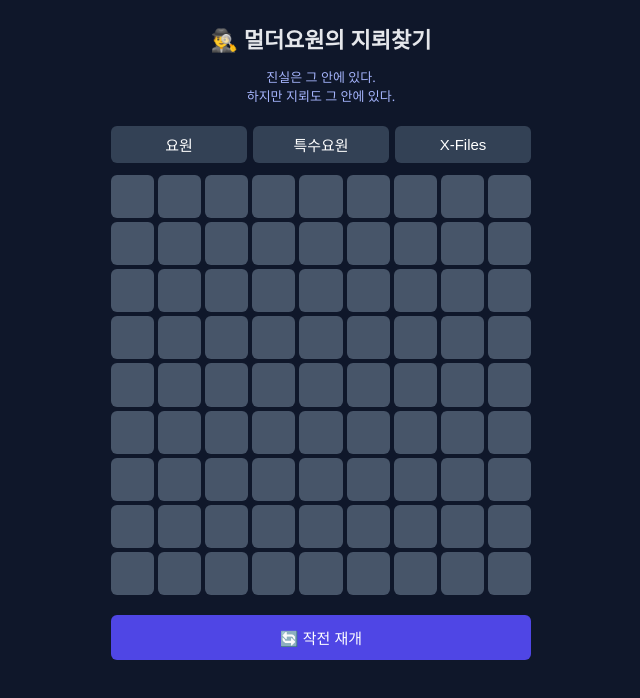
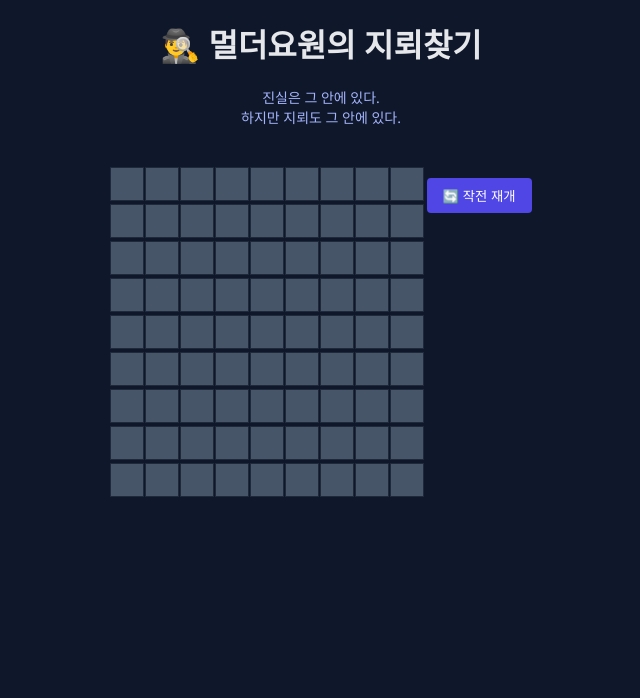
Before and after one commit to gesutalt/minesweeper, a plain HTML site: page index.html in a window 1280 px wide. Shown: the whole page, without its empty margins (319-959 px from the left). Drawn offline with Linux system fonts and the light colour scheme.

Commit message:
v0.8
dddd

```diff
--- a/index.html
+++ b/index.html
@@ -3,52 +3,18 @@
 <head>
   <meta charset="UTF-8" />
   <title>멀더요원의 지뢰찾기</title>
-
-  <!-- 모바일 최적화 -->
-  <meta name="viewport" content="width=device-width, initial-scale=1.0, user-scalable=no">
-
-  <!-- PWA -->
-  <link rel="manifest" href="manifest.json">
-  <meta name="theme-color" content="#0f172a">
-  <meta name="apple-mobile-web-app-capable" content="yes">
-  <meta name="apple-mobile-web-app-status-bar-style" content="black-translucent">
-
   <link rel="stylesheet" href="style.css" />
 </head>
-
-<body ontouchstart="">
-
-  <!-- 인앱 브라우저 차단 화면 -->
-  <div id="blocker" class="container" style="display:none">
-    <h1>⚠️ 브라우저 안내</h1>
-    <p class="subtitle">
-      현재 사용 중인 앱 내 브라우저에서는<br>
-      게임이 정상적으로 동작하지 않습니다.<br><br>
-      아래 버튼을 눌러<br>
-      사파리(Safari) 또는 크롬(Chrome)으로 열어주세요.
-    </p>
-
-    <button onclick="openExternal()">🌐 브라우저로 열기</button>
-  </div>
-
-  <!-- 정상 브라우저 게임 화면 -->
-  <div id="app" class="container" style="display:none">
+<body>
   <h1>🕵️‍♂️ 멀더요원의 지뢰찾기</h1>
   <p class="subtitle">
-      진실은 그 안에 있다.<br>
+    진실은 그 안에 있다.<br />
     하지만 지뢰도 그 안에 있다.
   </p>
-
-    <div class="level">
-      <button onclick="startGame('easy')">요원</button>
-      <button onclick="startGame('normal')">특수요원</button>
-      <button onclick="startGame('hard')">X-Files</button>
-    </div>
 
   <div id="game"></div>
 
   <button onclick="init()">🔄 작전 재개</button>
-  </div>
 
   <script src="minesweeper.js"></script>
 </body>
--- a/minesweeper.js
+++ b/minesweeper.js
@@ -1,149 +1,86 @@
-/*************************************************
- * 인앱 브라우저 차단 판별
- *************************************************/
-const ua = navigator.userAgent.toLowerCase();
-const isInApp =
-  ua.includes("kakaotalk") ||
-  ua.includes("naver") ||
-  ua.includes("daum") ||
-  ua.includes("instagram") ||
-  ua.includes("fbav") ||
-  ua.includes("fb_iab");
+const ROWS = 9;
+const COLS = 9;
+const MINES = 10;
 
-/*************************************************
- * 초기 화면 분기
- *************************************************/
-window.onload = function () {
-  document.getElementById("app").style.display = "block";
-  startGame("easy");
-};
-
-
-/*************************************************
- * 브라우저로 열기
- *************************************************/
-function openExternal() {
-  const url = location.href;
-
-  if (/iphone|ipad|ipod/.test(navigator.userAgent.toLowerCase())) {
-    alert("공유 버튼을 누른 후\n'사파리에서 열기'를 선택해주세요.");
-  } else {
-    location.href =
-      "intent://" +
-      url.replace(/^https?:\/\//, "") +
-      "#Intent;scheme=https;package=com.android.chrome;end";
-  }
-}
-
-/*************************************************
- * 게임 로직
- *************************************************/
-let ROWS = 9, COLS = 9, MINES = 10;
 let board = [];
 let gameOver = false;
-let opened = 0;
-let longPressTriggered = false;
-
-function startGame(level) {
-  if (level === "easy") { ROWS = COLS = 9; MINES = 10; }
-  if (level === "normal") { ROWS = COLS = 12; MINES = 20; }
-  if (level === "hard") { ROWS = COLS = 16; MINES = 40; }
-  init();
-}
 
 function init() {
   gameOver = false;
-  opened = 0;
   board = [];
-
   const game = document.getElementById("game");
-  game.style.gridTemplateColumns = `repeat(${COLS}, 1fr)`;
   game.innerHTML = "";
 
+  // 보드 초기화
   for (let r = 0; r < ROWS; r++) {
     board[r] = [];
     for (let c = 0; c < COLS; c++) {
-      board[r][c] = { mine: false, open: false, flag: false, count: 0 };
+      board[r][c] = {
+        mine: false,
+        open: false,
+        count: 0,
+        el: null
+      };
     }
   }
 
+  // 지뢰 배치
   let placed = 0;
   while (placed < MINES) {
-    const r = Math.random() * ROWS | 0;
-    const c = Math.random() * COLS | 0;
+    const r = Math.floor(Math.random() * ROWS);
+    const c = Math.floor(Math.random() * COLS);
     if (!board[r][c].mine) {
       board[r][c].mine = true;
       placed++;
     }
   }
 
+  // 숫자 계산
   for (let r = 0; r < ROWS; r++) {
     for (let c = 0; c < COLS; c++) {
       if (board[r][c].mine) continue;
-      let cnt = 0;
+      let count = 0;
       for (let dr = -1; dr <= 1; dr++) {
         for (let dc = -1; dc <= 1; dc++) {
-          if (board[r + dr]?.[c + dc]?.mine) cnt++;
+          const nr = r + dr;
+          const nc = c + dc;
+          if (
+            nr >= 0 && nr < ROWS &&
+            nc >= 0 && nc < COLS &&
+            board[nr][nc].mine
+          ) {
+            count++;
+          }
         }
       }
-      board[r][c].count = cnt;
+      board[r][c].count = count;
     }
   }
 
+  // 화면 생성
   for (let r = 0; r < ROWS; r++) {
     for (let c = 0; c < COLS; c++) {
-      const d = document.createElement("div");
-      d.className = "cell";
-      addTouchEvents(d, r, c);
-      game.appendChild(d);
-      board[r][c].el = d;
+      const div = document.createElement("div");
+      div.className = "cell";
+      div.onclick = () => openCell(r, c);
+      game.appendChild(div);
+      board[r][c].el = div;
     }
   }
 }
 
-function addTouchEvents(el, r, c) {
-  let timer;
-
-  el.addEventListener("touchstart", (e) => {
-    e.preventDefault();
-    longPressTriggered = false;
-
-    timer = setTimeout(() => {
-      toggleFlag(r, c);
-      longPressTriggered = true;
-    }, 500);
-  });
-
-  el.addEventListener("touchend", () => clearTimeout(timer));
-  el.addEventListener("touchmove", () => clearTimeout(timer));
-
-  el.addEventListener("click", () => {
-    if (longPressTriggered) return;
-    openCell(r, c);
-  });
-}
-
-function toggleFlag(r, c) {
+function openCell(r, c) {
+  if (gameOver) return;
   const cell = board[r][c];
   if (cell.open) return;
 
-  cell.flag = !cell.flag;
-  cell.el.classList.toggle("flag");
-  cell.el.textContent = cell.flag ? "🚩" : "";
-}
-
-function openCell(r, c) {
-  const cell = board[r][c];
-  if (gameOver || cell.open || cell.flag) return;
-
   cell.open = true;
-  opened++;
   cell.el.classList.add("open");
 
   if (cell.mine) {
     cell.el.classList.add("mine");
     cell.el.textContent = "💣";
-    alert("💥 작전 실패… 진실에 너무 가까이 갔습니다.");
+    alert("💥 작전 실패!\n진실에 너무 가까이 다가갔습니다, 멀더 요원.");
     gameOver = true;
     return;
   }
@@ -151,15 +88,16 @@ function openCell(r, c) {
   if (cell.count > 0) {
     cell.el.textContent = cell.count;
   } else {
-    for (let dr = -1; dr <= 1; dr++)
-      for (let dc = -1; dc <= 1; dc++)
-        board[r + dr]?.[c + dc] && openCell(r + dr, c + dc);
-  }
-
-  if (opened === ROWS * COLS - MINES) {
-    setTimeout(() => {
-      alert("👽 진실을 발견했습니다.\nX-Files는 존재합니다.");
-    }, 200);
-    gameOver = true;
+    for (let dr = -1; dr <= 1; dr++) {
+      for (let dc = -1; dc <= 1; dc++) {
+        const nr = r + dr;
+        const nc = c + dc;
+        if (nr >= 0 && nr < ROWS && nc >= 0 && nc < COLS) {
+          openCell(nr, nc);
+        }
+      }
+    }
   }
 }
+
+init();
--- a/style.css
+++ b/style.css
@@ -1,70 +1,43 @@
 body {
-  margin: 0;
+  font-family: "Segoe UI", Arial, sans-serif;
+  text-align: center;
   background: #0f172a;
   color: #e5e7eb;
-  font-family: "Segoe UI", Arial, sans-serif;
-  display: flex;
-  justify-content: center;
-}
-
-.container {
-  width: 100%;
-  max-width: 420px;
-  padding: 12px;
-  text-align: center;
 }
 
 h1 {
-  font-size: 22px;
-  margin: 10px 0;
+  margin-top: 20px;
 }
 
 .subtitle {
-  font-size: 13px;
+  font-size: 14px;
   color: #a5b4fc;
-}
-
-.level {
-  display: flex;
-  gap: 6px;
-  margin: 10px 0;
-}
-
-.level button {
-  flex: 1;
-  padding: 8px;
-  background: #334155;
-  color: #fff;
-  border: none;
-  border-radius: 6px;
+  margin-bottom: 20px;
 }
 
 #game {
-  display: grid;
-  gap: 4px;
-  width: 100%;
-  margin: 12px 0;
+  display: inline-grid;
+  grid-template-columns: repeat(9, 32px);
+  gap: 3px;
+  margin: 20px 0;
 }
 
 .cell {
-  -webkit-touch-callout: none; /* iOS 길게누르기 메뉴 제거 */
-  -webkit-user-select: none;
+  width: 32px;
+  height: 32px;
+  background: #475569;
+  border: 1px solid #1e293b;
+  cursor: pointer;
+  line-height: 32px;
+  font-weight: bold;
   user-select: none;
-  touch-action: manipulation;
-  aspect-ratio: 1 / 1;
-  background: #475569;
-  border-radius: 6px;
-  font-size: 18px;
-  font-weight: bold;
-  display: flex;
-  align-items: center;
-  justify-content: center;
-  user-select: none;
+  color: #e5e7eb;
 }
 
 .cell.open {
   background: #e5e7eb;
   color: #111827;
+  cursor: default;
 }
 
 .cell.mine {
@@ -72,18 +45,15 @@ h1 {
   color: #fff;
 }
 
-.cell.flag {
-  background: #facc15;
-  color: #000;
-}
-
 button {
-  width: 100%;
-  padding: 12px;
-  margin-top: 8px;
+  padding: 8px 16px;
   background: #4f46e5;
   border: none;
   color: #fff;
-  border-radius: 6px;
-  font-size: 15px;
+  border-radius: 4px;
+  cursor: pointer;
 }
+
+button:hover {
+  background: #4338ca;
+}
```
Lines whose indentation alone changed are shown as unchanged.
